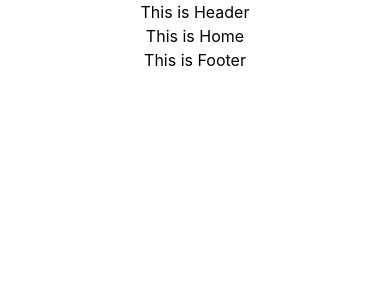
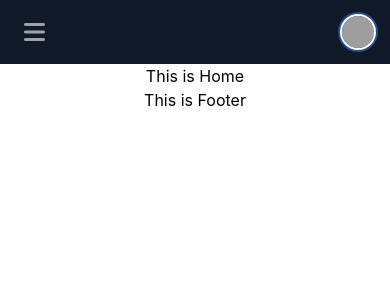
Before and after one commit to Ashraful2880/Client-Yodda-Hostel, a React (Create React App) app: page / in a window 390 px wide. Shown: the top 300 px of the page. Built offline with nearby package versions, Linux system fonts and the light colour scheme; grey boxes are pictures that could not be loaded.

Commit message:
Header Added

```diff
--- a/src/Components/Shared/Header/Header.js
+++ b/src/Components/Shared/Header/Header.js
@@ -1,11 +1,100 @@
-import React from 'react';
+import React from "react";
+import { Link } from "react-router-dom";
 
 const Header = () => {
-    return (
-        <div>
-            <h1>This is Header</h1>
+
+const toggleFunction=()=>{
+  const toggleButton=document.getElementById("toogleDiv");
+    if (toggleButton.style.display === "none") {
+     toggleButton.style.display = "block";
+   } else {
+     toggleButton.style.display = "none";
+   }
+}
+
+  return (
+    <nav className="bg-gray-900 sticky top-0 z-50">
+        <div className="max-w-7xl mx-auto px-2 sm:px-6 lg:px-8">
+            <div className="relative flex items-center justify-between h-16">
+                <div className="absolute inset-y-0 left-0 flex items-center sm:hidden">
+                    <button
+                        onClick={toggleFunction}
+                        type="button"
+                        className="inline-flex items-center justify-center p-2 rounded-md text-gray-400 focus:bg-orange-700 hover:bg-orange-500 focus:outline-none focus:ring-2 focus:ring-inset focus:ring-white">
+                        <i className="fas fa-bars text-2xl px-2"></i>
+                    </button>
+                </div>
+            <div className="flex-1 flex items-center justify-center sm:items-stretch sm:justify-start">
+                <div className="flex-shrink-0 flex items-center">
+                    <Link to="/home">
+                        <img className="hidden lg:block h-10 w-auto" src="https://i.ibb.co/HzzW0Xv/logo.png" alt="Workflow"/>
+                    </Link>
+                </div>
+                <div className="hidden sm:block sm:ml-6">
+                    <div className="flex space-x-4">
+                        <Link
+                            className="text-gray-100 hover:bg-orange-500 focus:bg-orange-700 px-3 py-2 rounded-md text-md font-medium"
+                            to="/">Home
+                        </Link>
+                        <Link
+                            className="text-gray-100 hover:bg-orange-500 focus:bg-orange-700 px-3 py-2 rounded-md text-md font-medium"
+                            to="/students">Students
+                        </Link>
+                        <Link
+                            className="text-gray-100 hover:bg-orange-500 focus:bg-orange-700 px-3 py-2 rounded-md text-md font-medium"
+                            to="/about">About
+                        </Link>
+                        <Link
+                            className="text-gray-100 hover:bg-orange-500 focus:bg-orange-700 px-3 py-2 rounded-md text-md font-medium"
+                            to="/contact">Contact
+                        </Link>
+                        <Link
+                            className="text-gray-100 hover:bg-orange-500 focus:bg-orange-700 px-3 py-2 rounded-md text-md font-medium"
+                            to="/dashboard">Dashboard
+                        </Link>
+                    </div>
+                </div>
+                </div>
+
+                <div className="absolute inset-y-0 right-0 flex items-center pr-2 sm:static sm:inset-auto sm:ml-6 sm:pr-0 userProfile">
+                    <div className="relative mt-2">
+                        <img
+                            className="h-8 w-8 rounded-full ring-2 ring-offset-2 ml-2 mb-2"
+                            src="https://avatars.githubusercontent.com/u/86690202?v=4"
+                            alt="Profile"/>
+                    </div>
+                </div>
+                <Link to="/login">
+                    <i className="fas fa-sign-in-alt text-white ml-4 text-lg px-2 py-2 rounded-md hover:bg-orange-500"></i>
+                </Link>
+            </div>
         </div>
-    );
+        <div className="hidden" id="toogleDiv">
+            <div className="px-2 pt-2 pb-3 space-y-1">
+                <Link
+                    to="/"
+                    className="text-gray-100 hover:bg-orange-500 focus:bg-orange-700 block px-3 py-2 rounded-md text-base font-medium">Home
+                </Link>
+                <Link
+                    to="/about"
+                    className="text-gray-100 hover:bg-orange-500 focus:bg-orange-700 block px-3 py-2 rounded-md text-base font-medium">About
+                </Link>
+                <Link
+                    to="/students"
+                    className="text-gray-100 hover:bg-orange-500 focus:bg-orange-700 block px-3 py-2 rounded-md text-base font-medium">Students
+                </Link>
+                <Link
+                    to="/contact"
+                    className="text-gray-100 hover:bg-orange-500 focus:bg-orange-700 block px-3 py-2 rounded-md text-base font-medium">Contact
+                </Link>
+                <Link
+                    to="/dashboard"
+                    className="text-gray-100 hover:bg-orange-500 focus:bg-orange-700 block px-3 py-2 rounded-md text-base font-medium">Dashboard
+                </Link>
+            </div>
+        </div>
+    </nav>
+  );
 };
 
 export default Header;
```
